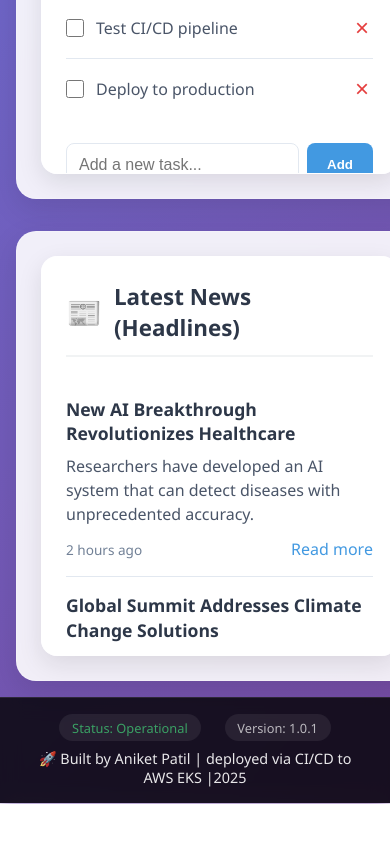
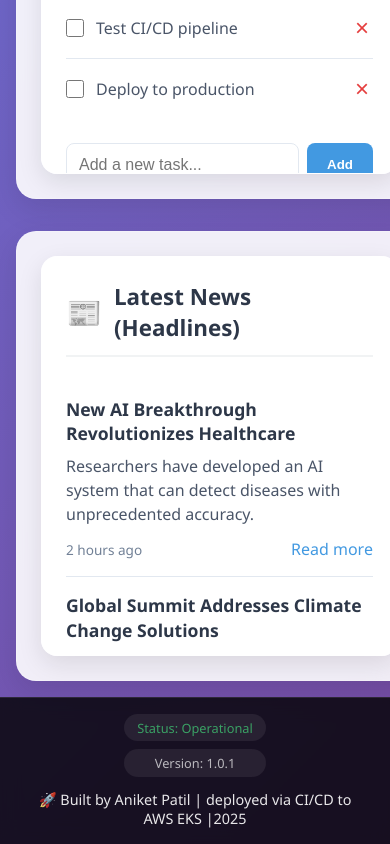
Before and after one commit to AniketTancoder/personal-dashboard, a React (Create React App) app in the folder frontend/: page / in a window 390 px wide. Shown: the part 1193-2037 px from the top of the page. Before the commit the page ends 1996 px from the top, so only its background shows below. Built offline with nearby package versions, Linux system fonts and the light colour scheme.

Commit message:
fix: updated footer

```diff
--- a/frontend/src/components/Footer.css
+++ b/frontend/src/components/Footer.css
@@ -9,10 +9,13 @@
 
 .footer-content {
   display: flex;
-  justify-content: space-between;
+  flex-direction: column; /* Stack links above text */
+  justify-content: center;
   align-items: center;
+  text-align: center;
   max-width: 1200px;
   margin: 0 auto;
+  gap: 0.8rem; /* spacing between links and text */
 }
 
 .footer-content p {
@@ -24,9 +27,11 @@
 .footer-links {
   display: flex;
   gap: 1.5rem;
+  justify-content: center;
 }
 
-.footer-status, .footer-version {
+.footer-status,
+.footer-version {
   font-size: 0.8rem;
   opacity: 0.7;
   padding: 0.3rem 0.8rem;
@@ -40,13 +45,8 @@
 
 /* Responsive design */
 @media (max-width: 768px) {
-  .footer-content {
+  .footer-links {
     flex-direction: column;
     gap: 0.5rem;
-    text-align: center;
-  }
-
-  .footer-links {
-    justify-content: center;
   }
 }
```
